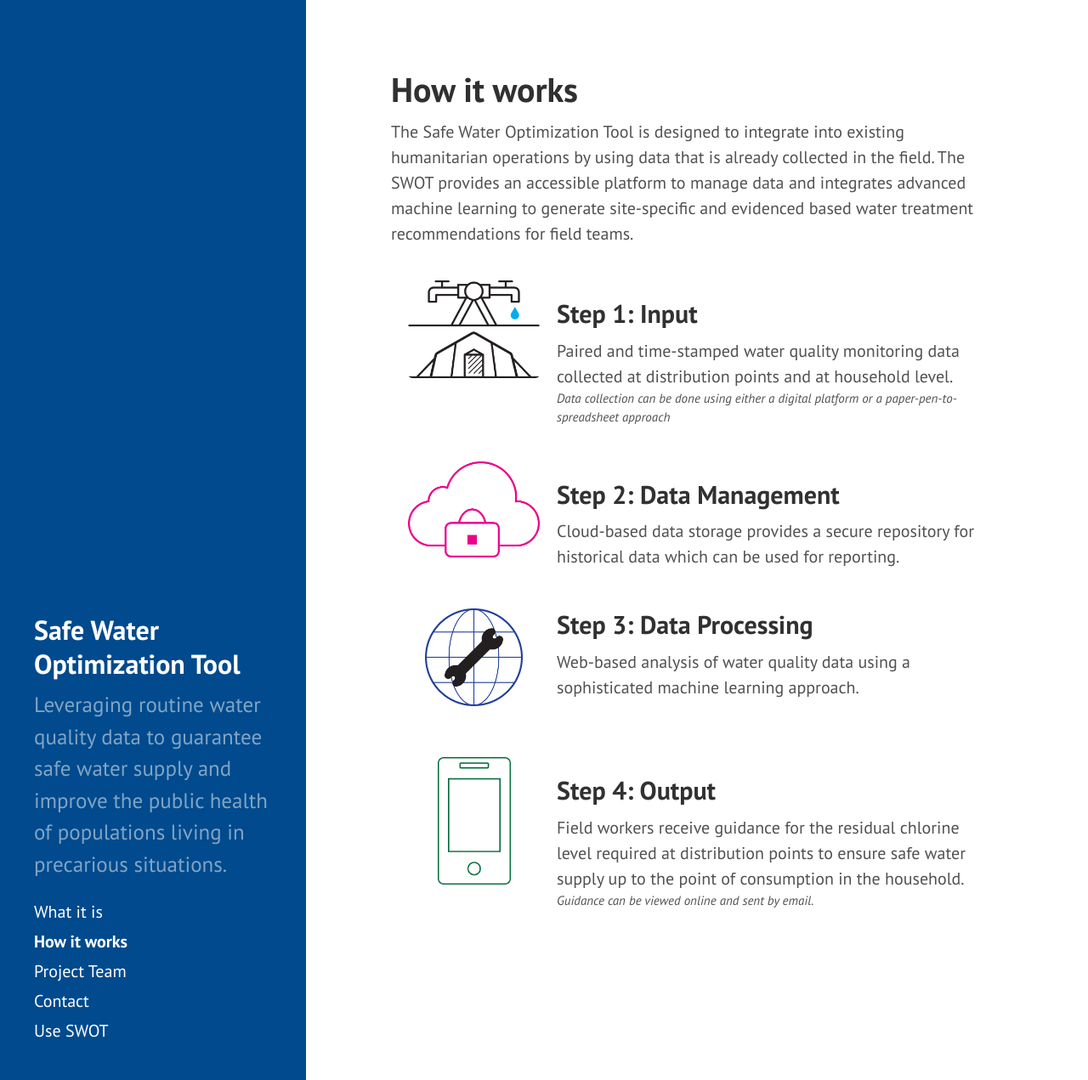
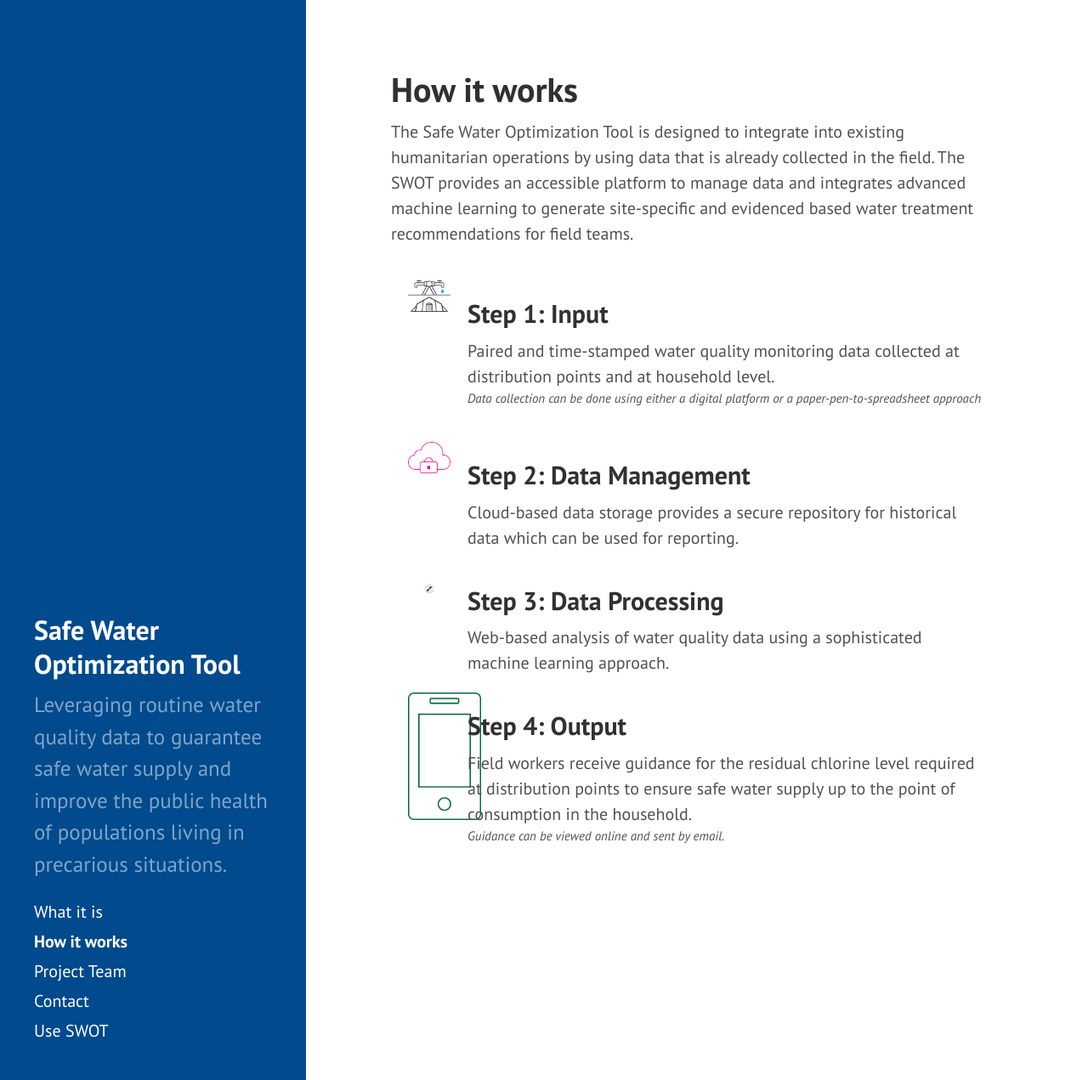
Before and after one commit to safeh2o/swot-infopage, a Jekyll site: the page built from how-it-works.md, in a window 1280 px wide and 1271 px high. Shown: the whole window at 85% size. Built offline with Jekyll 4.4.1, drawn with Linux system fonts in a browser that asks for light colours; Markdown is read by kramdown in place of the engine named in the settings.

Commit message:
Update poole.css

```diff
--- a/public/css/poole.css
+++ b/public/css/poole.css
@@ -387,7 +387,7 @@ tbody tr:nth-child(odd) th {
 /* added by NSK for workflow grid */
 .workflow-container {
   display: inline-grid;
-  grid-template-columns: 25% 75%;
+  grid-template-columns: 10% 90%;
   margin: 10px;
 }
 
```
